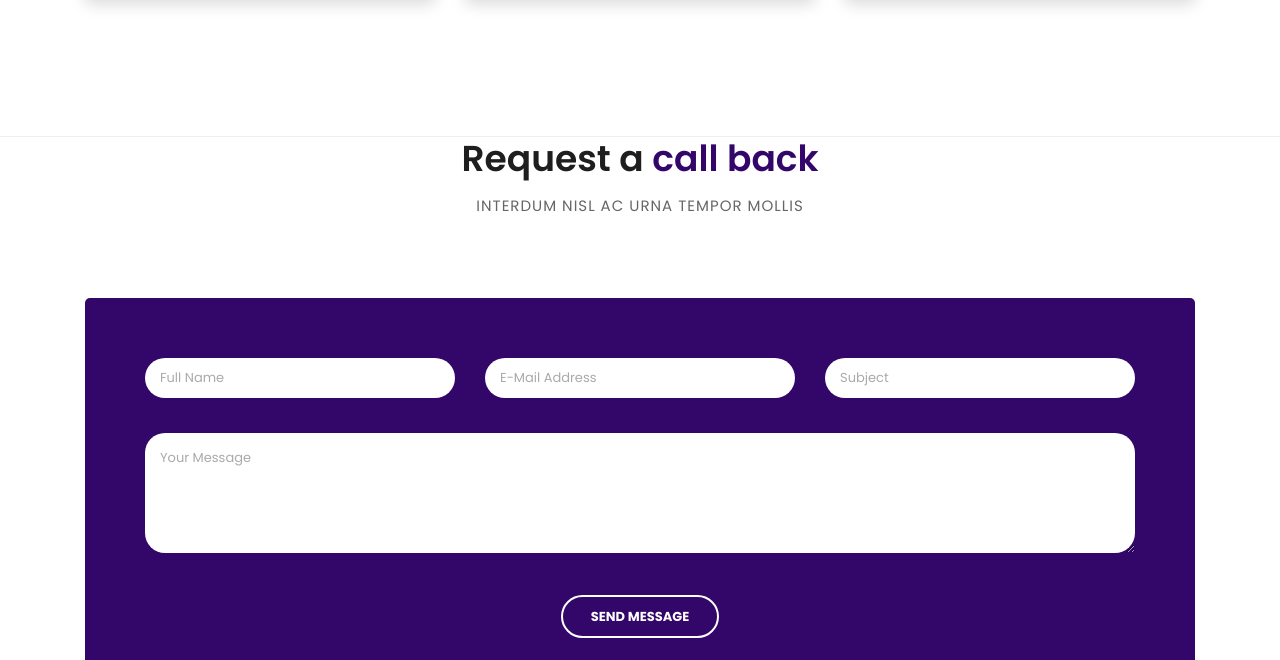
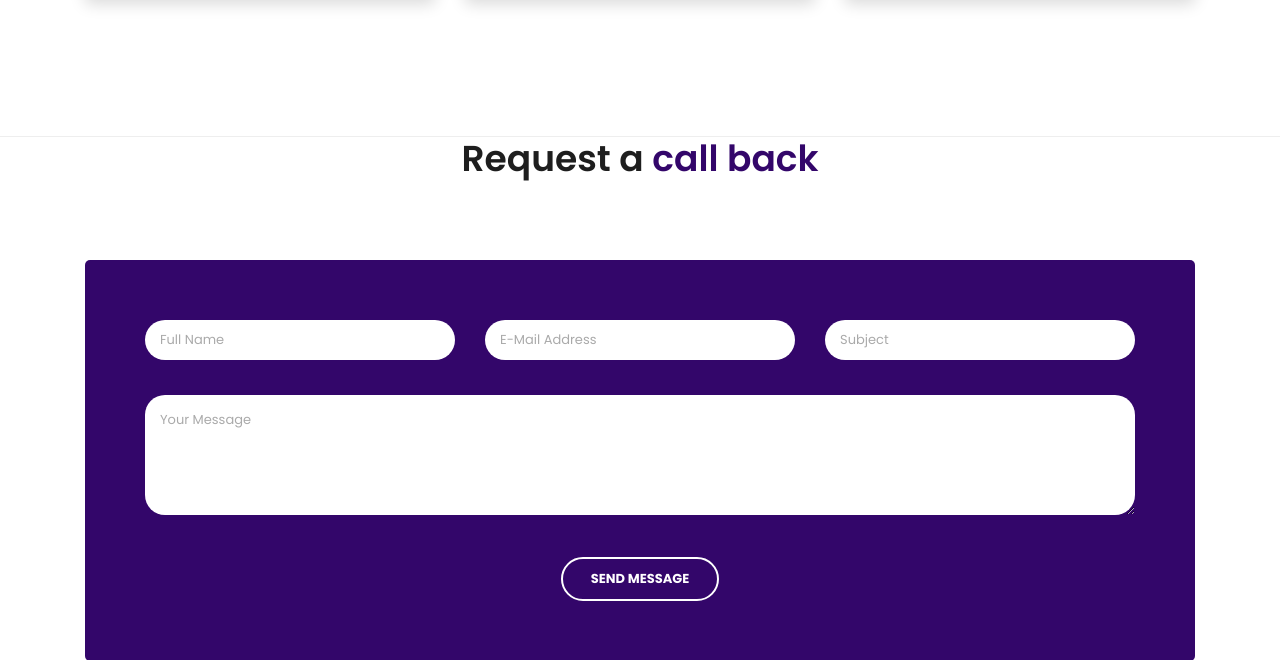
Before and after one commit to NeelPots/VellyProfessional, a Django app: page /career in a window 1280 px wide. Shown: the part 1364-2024 px from the top of the page. Run offline with Django 4.2, Linux system fonts and the light colour scheme; some libraries are stand-ins or nearby versions.

Commit message:
removed gbberish

```diff
--- a/templates/career.html
+++ b/templates/career.html
@@ -334,7 +334,6 @@ https://templatemo.com/tm-545-finance-business
           <div class="col-md-12">
             <div class="section-heading">
               <h2>Request a <em>call back</em></h2>
-              <span>interdum nisl ac urna tempor mollis</span>
             </div>
           </div>
           <div class="col-md-12">
```
